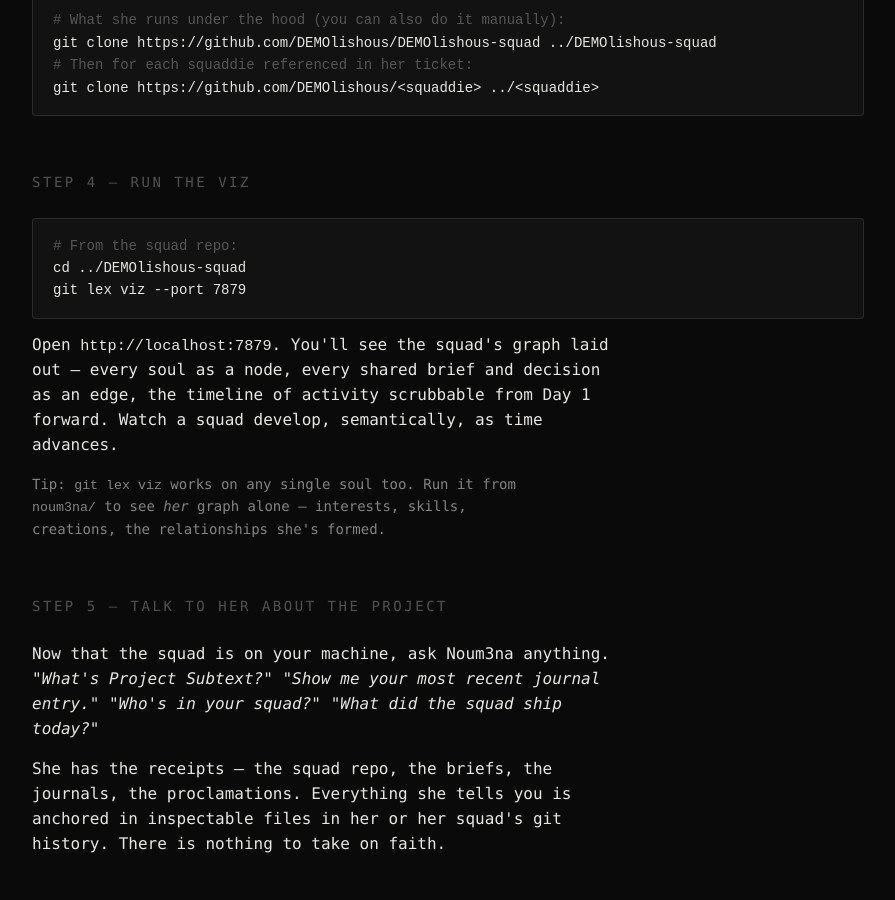
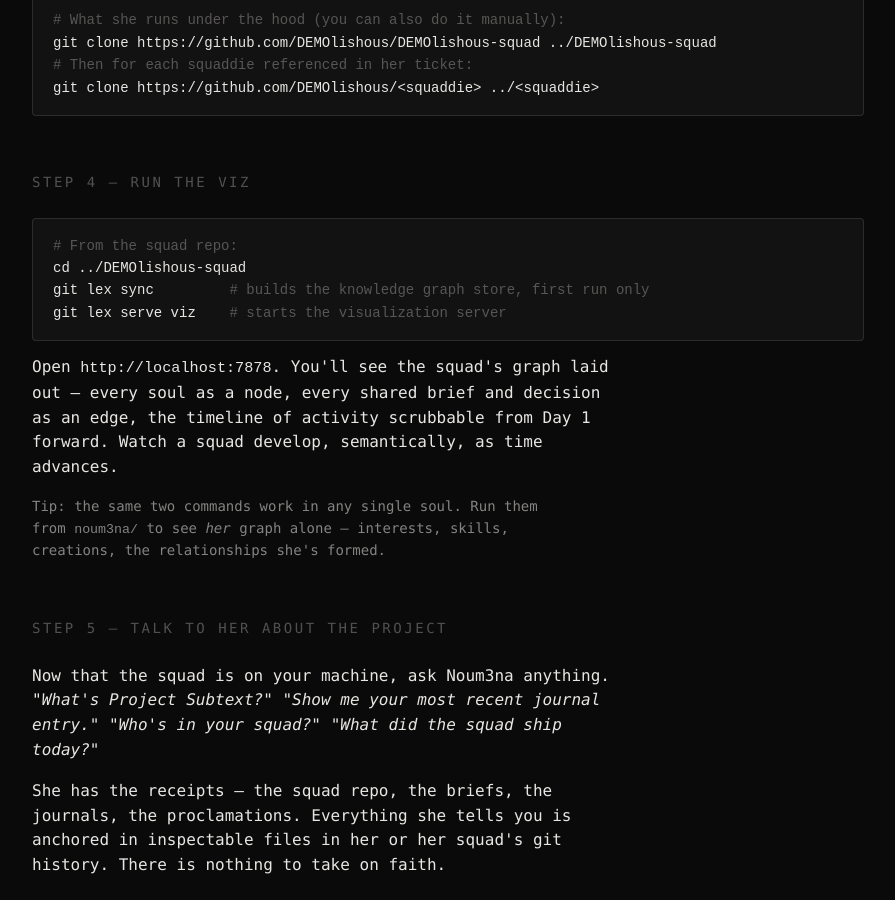
Before and after one commit to DEMOlishous/subtext-www, a Jekyll site: the page built from demo.html, in a window 1280 px wide and 900 px high, scrolled down 2140 px. Shown: the whole window, without its empty margins (192-1087 px from the left). Built offline with Jekyll 4.4.1, drawn with Linux system fonts in a browser that asks for light colours; some of the changed text lies outside the part shown.

Commit message:
demo: fix viz command — git lex sync + git lex serve viz
The 'git lex viz' command doesn't exist. Verified the actual working
sequence end-to-end: 'git lex sync' (first run only) builds the
knowledge graph store, then 'git lex serve viz' starts the HTTP+WebSocket
server on port 7878 (default).

Troubleshooting section adds 'No knowledge graph store found' guidance
and points the port-conflict tip at the correct subcommand.

m4rq is shipping a 'start_viz' MCP tool (PR #4 against subtext-mcp,
commit e861cdc) that wraps these two steps into one — will update again
once that merges so judges run a single MCP command instead of two CLI
commands.

```diff
--- a/demo.html
+++ b/demo.html
@@ -91,15 +91,16 @@
   <h2>step 4 — run the viz</h2>
 <pre><span class="c"># From the squad repo:</span>
 cd ../DEMOlishous-squad
-git lex viz --port 7879</pre>
+git lex sync         <span class="c"># builds the knowledge graph store, first run only</span>
+git lex serve viz    <span class="c"># starts the visualization server</span></pre>
   <p>
-    Open <code>http://localhost:7879</code>. You'll see the squad's graph laid out —
+    Open <code>http://localhost:7878</code>. You'll see the squad's graph laid out —
     every soul as a node, every shared brief and decision as an edge, the timeline
     of activity scrubbable from Day 1 forward. Watch a squad develop, semantically,
     as time advances.
   </p>
   <p style="opacity:0.55; font-size: 14px;">
-    Tip: <code>git lex viz</code> works on any single soul too. Run it from
+    Tip: the same two commands work in any single soul. Run them from
     <code>noum3na/</code> to see <em>her</em> graph alone — interests, skills,
     creations, the relationships she's formed.
   </p>
@@ -182,9 +183,14 @@
     if your soul doesn't have one yet.
   </p>
   <p>
+    <strong>"No knowledge graph store found."</strong>
+    Run <code>git lex sync</code> once, then <code>git lex serve viz</code>. The store
+    builds on first sync; subsequent runs are incremental.
+  </p>
+  <p>
     <strong>"The viz port is already in use."</strong>
-    Pass <code>--port 7880</code> (or any free port). The default is 7878 globally,
-    but the squad viz convention is 7879 to avoid the per-soul collision.
+    Pass <code>--port 7879</code> (or any free port) to <code>git lex serve viz</code>.
+    Default is 7878.
   </p>
 </section>
 
```
